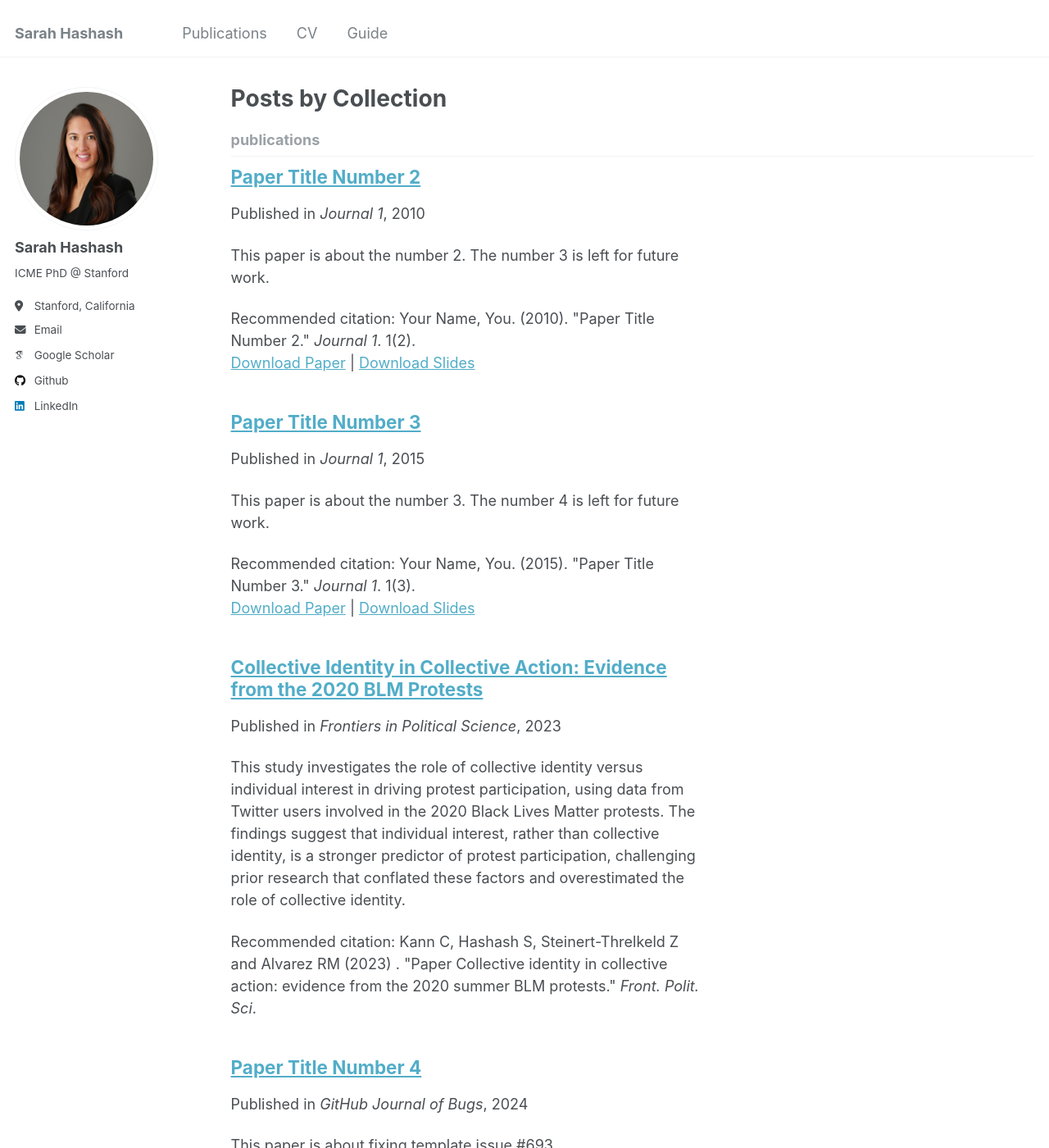
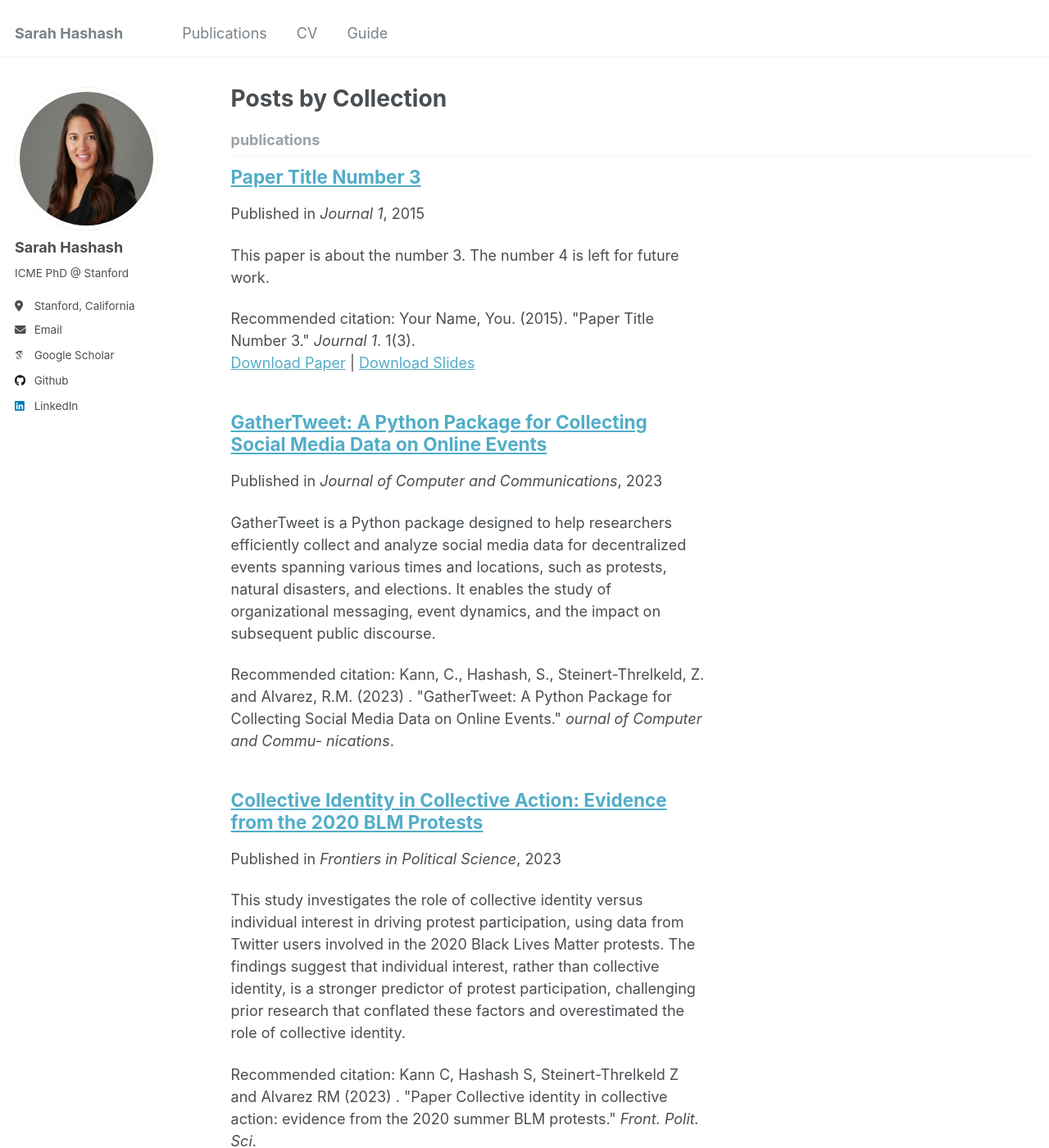
Before and after one commit to s-hashash/sarahhashash, a Jekyll site: the page built from _pages/collection-archive.html, in a window 1280 px wide and 1400 px high. Shown: the whole window at 82% size. Built offline with Jekyll 4.4.1, drawn with Linux system fonts in a browser that asks for light colours; some web fonts are replaced.

Commit message:
Update 2010-10-01-paper-title-number-2.md

```diff
--- a/_publications/2010-10-01-paper-title-number-2.md
+++ b/_publications/2010-10-01-paper-title-number-2.md
@@ -1,14 +1,10 @@
 ---
-title: "Paper Title Number 2"
+title: "GatherTweet: A Python Package for Collecting Social Media Data on Online Events"
 collection: publications
 category: manuscripts
-permalink: /publication/2010-10-01-paper-title-number-2
-excerpt: 'This paper is about the number 2. The number 3 is left for future work.'
-date: 2010-10-01
-venue: 'Journal 1'
-slidesurl: 'http://academicpages.github.io/files/slides2.pdf'
-paperurl: 'http://academicpages.github.io/files/paper2.pdf'
-citation: 'Your Name, You. (2010). &quot;Paper Title Number 2.&quot; <i>Journal 1</i>. 1(2).'
+permalink: 'http://sarahhashash.github.io/files/gathertweet.pdf'
+excerpt: 'GatherTweet is a Python package designed to help researchers efficiently collect and analyze social media data for decentralized events spanning various times and locations, such as protests, natural disasters, and elections. It enables the study of organizational messaging, event dynamics, and the impact on subsequent public discourse.'
+date: 2023-02-28
+venue: 'Journal of Computer and Communications'
+citation: 'Kann, C., Hashash, S., Steinert-Threlkeld, Z. and Alvarez, R.M. (2023) . &quot;GatherTweet: A Python Package for Collecting Social Media Data on Online Events.&quot; <i>ournal of Computer and Commu- nications</i>.'
 ---
-
-The contents above will be part of a list of publications, if the user clicks the link for the publication than the contents of section will be rendered as a full page, allowing you to provide more information about the paper for the reader. When publications are displayed as a single page, the contents of the above "citation" field will automatically be included below this section in a smaller font.
```
